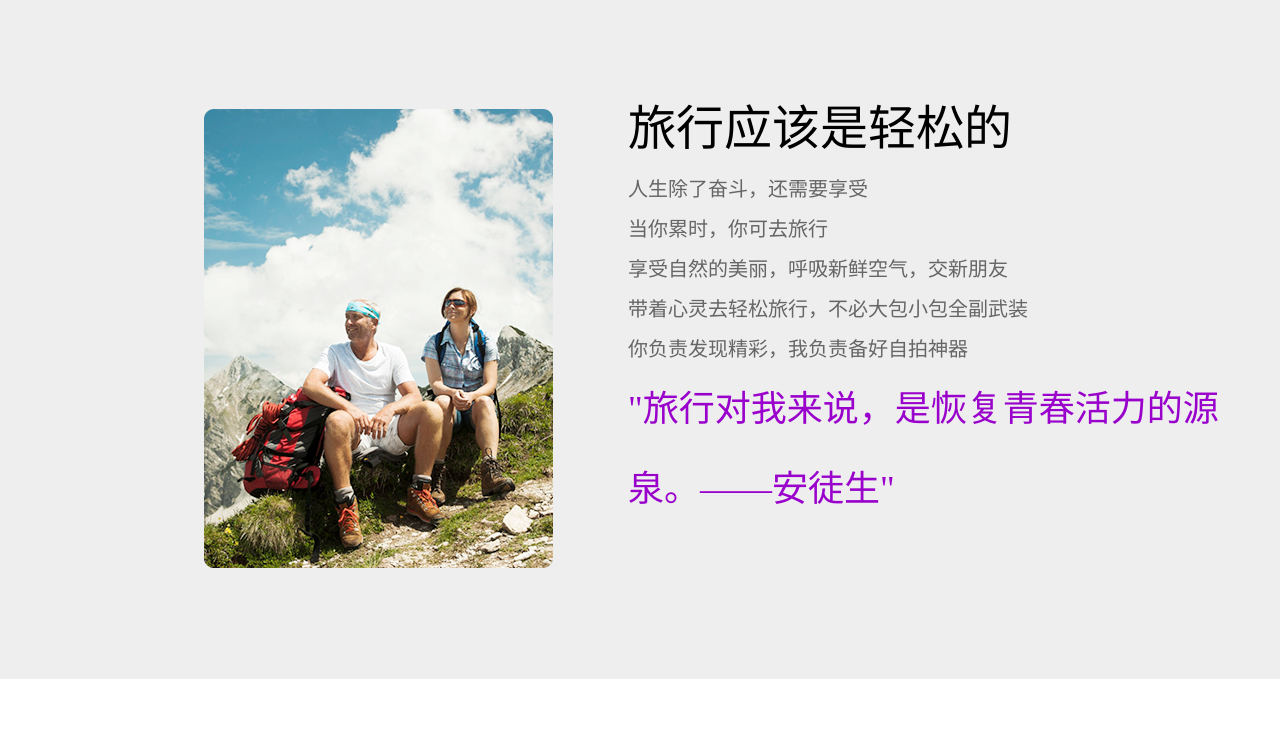
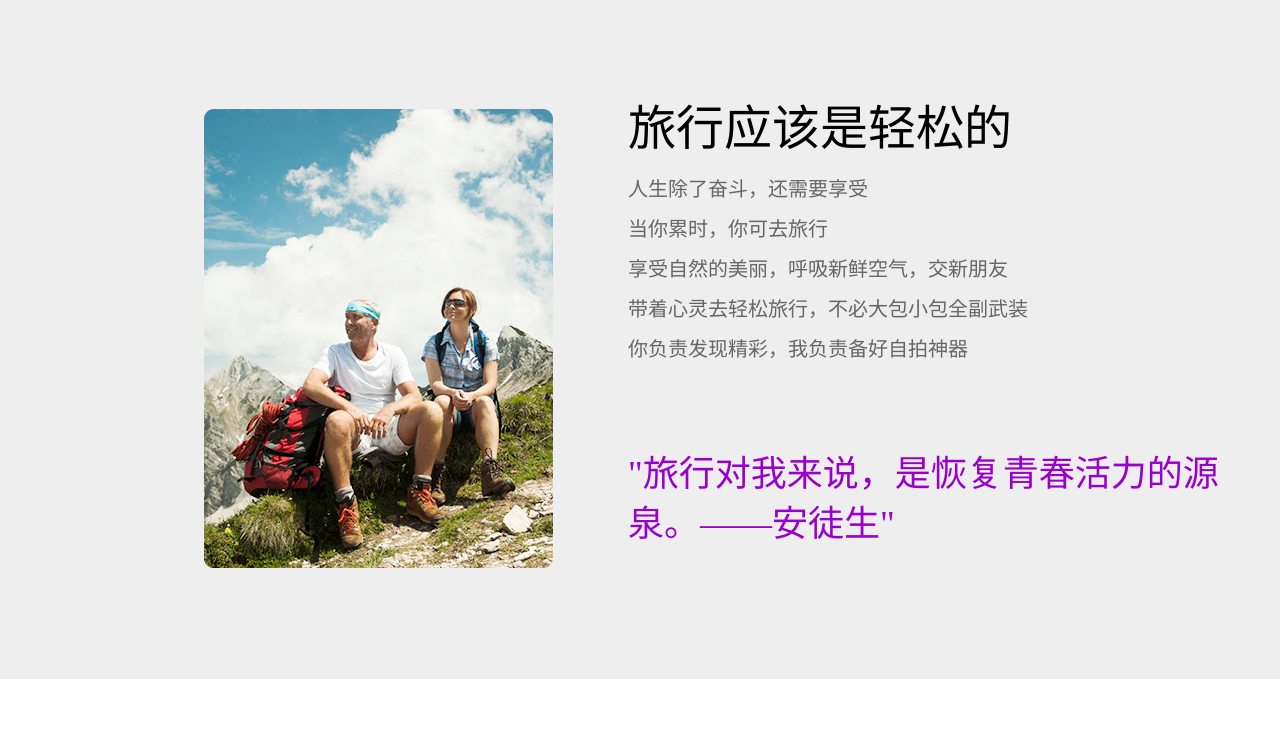
Before and after one commit to will-lzx/light, a Django app: page /home/ in a window 1280 px wide; the page is wider, and only the part inside the window is pictured. Shown: the part 1046-1784 px from the top of that part. Run offline with Django 3.2, Linux system fonts and the light colour scheme.

Commit message:
调整官网首页

```diff
--- a/static/css/style.css
+++ b/static/css/style.css
@@ -37,10 +37,11 @@ body a { color: black; text-decoration: none; }
 .rec{
     float: left;
     width: 600px;
-    height: 100px;
+    height: 120px;
     font-size: 36px;
     color: #9900cc;
-    line-height: 80px;
+    line-height:50px;
+    margin-top: 80px;
 }
 .cont_big {
     width: 100%;
```
